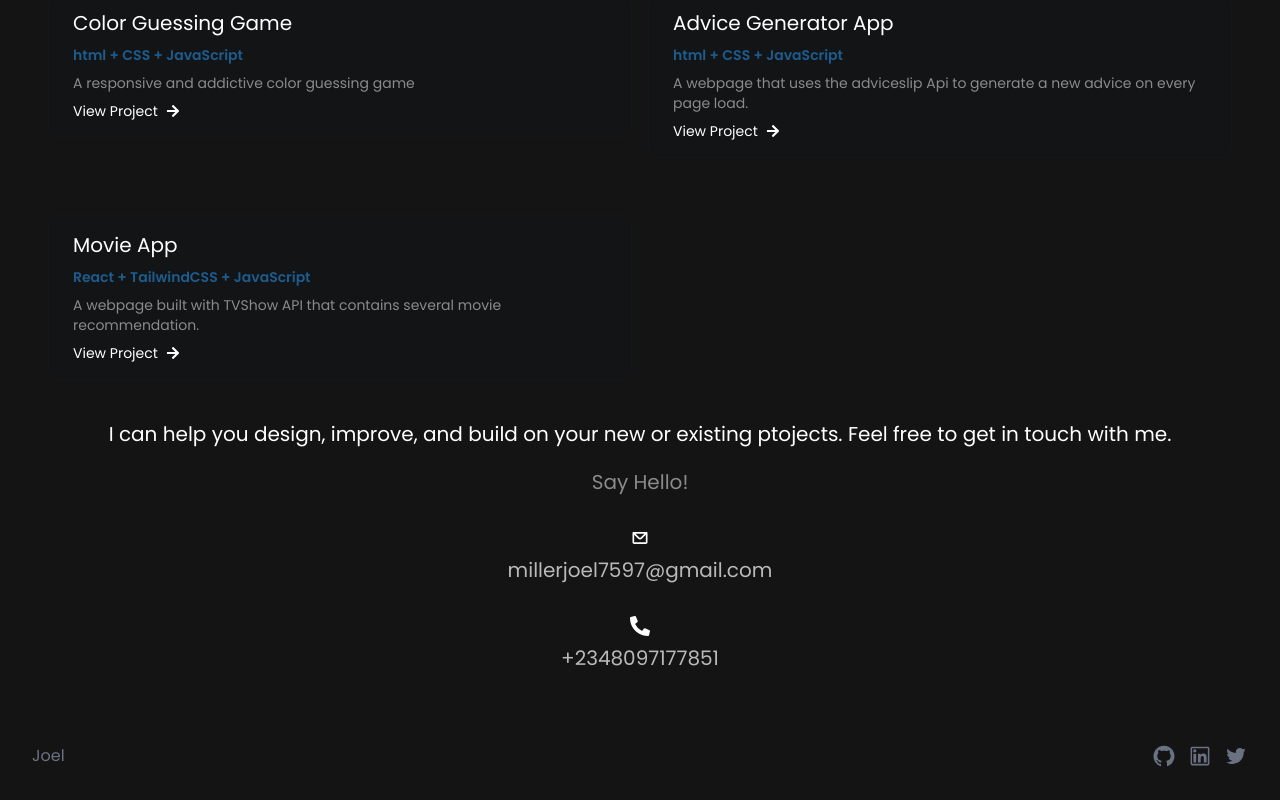
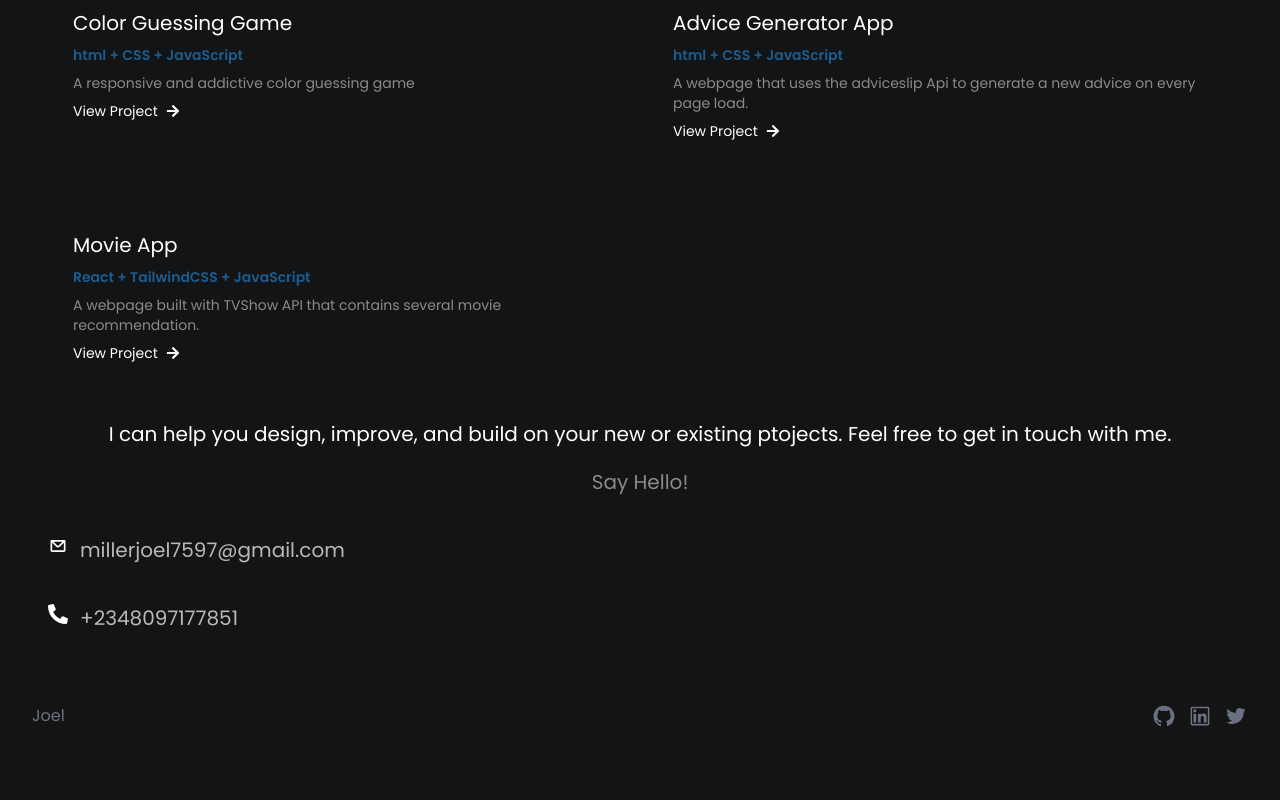
Before and after one commit to Jaymi-01/portfolio, a React (Vite) app: page / in a window 1280 px wide. Shown: the part 1400-2200 px from the top of the page. After the commit the page ends 2160 px from the top, so only its background shows below. Built offline with nearby package versions, Linux system fonts and the light colour scheme.

Commit message:
did the icon alignment

```diff
--- a/src/assets/components/Contact.jsx
+++ b/src/assets/components/Contact.jsx
@@ -10,11 +10,11 @@
         <div>
             <div>
                 <div className='mt-8'>
-                  <div className='place-items-center mt-8'>
+                  <div className='flex flex-row items-center gap-3 mt-8'>
                     <span className='text-sm md:text-xl'><CgMail /></span>
                     <h5 className='text-sm md:text-xl opacity-70 mt-2'><a href="mailto:millerjoel7597@gmail.com">millerjoel7597@gmail.com</a></h5>
                   </div>
-                  <div className='place-items-center mt-8'>
+                  <div className='flex flex-row items-center gap-3 mt-8'>
                     <span className='text-sm md:text-xl'><FaPhoneAlt /></span>
                     <h5 className='text-sm md:text-xl opacity-70 mt-2'><a href="tel:+2348097177851">+2348097177851</a></h5>
                   </div>
```
